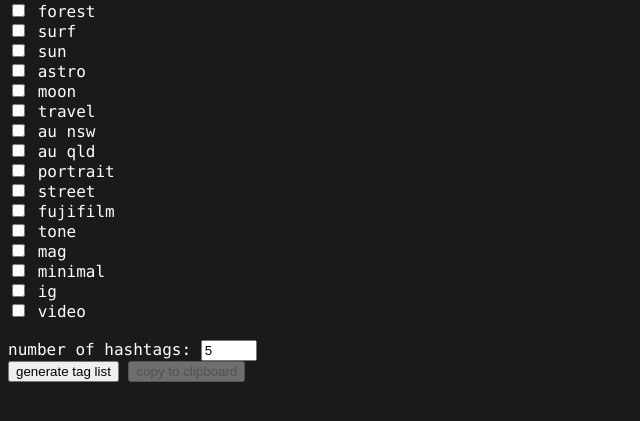
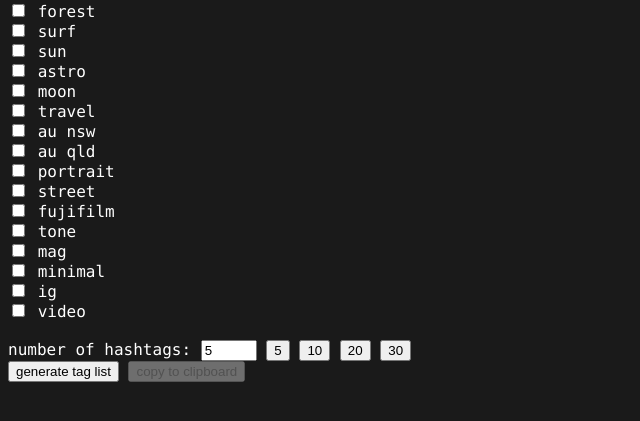
Before and after one commit to curlywhale/tagcyclr, a plain HTML site: page index.html in a window 1280 px wide. Shown: the part 119-540 px from the top of the page, without its empty margins (0-640 px from the left). Drawn offline with Linux system fonts and the light colour scheme.

Commit message:
Update index.html
well, ended up adding some preset buttons to remove any laziness at typing a specific number hehe

```diff
--- a/index.html
+++ b/index.html
@@ -40,6 +40,10 @@
         <br>
         <label for="numHashtags">number of hashtags:</label>
         <input type="number" id="numHashtags" name="numHashtags" min="1" max="30" value="5">
+        <button type="button" onclick="setNumHashtags(5)">5</button>
+        <button type="button" onclick="setNumHashtags(10)">10</button>
+        <button type="button" onclick="setNumHashtags(20)">20</button>
+        <button type="button" onclick="setNumHashtags(30)">30</button>
         <br>
         <button type="button" onclick="generateHashtags()">generate tag list</button>
         <!-- Copy to Clipboard Button -->
@@ -48,6 +52,9 @@
     <div id="result"></div>
     <script src="script.js"></script>
     <script>
+        function setNumHashtags(num) {
+            document.getElementById("numHashtags").value = num;
+        }
         function copyToClipboard() {
             const resultText = document.getElementById('result').innerText;
             if (resultText) {
```
